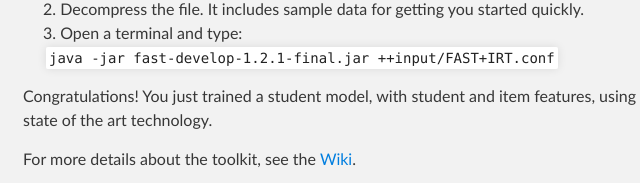
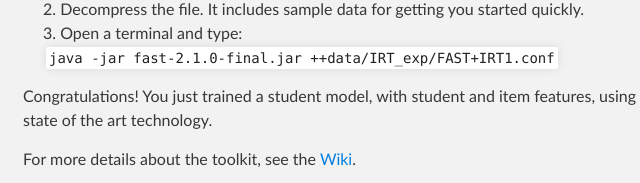
Before and after one commit to ml-smores/fast, a plain HTML site: page index.html in a window 1280 px wide. Shown: the part 930-1113 px from the top of the page, 297-937 px from the left. Drawn offline with Linux system fonts and the light colour scheme.

Commit message:
Update index.html

```diff
--- a/index.html
+++ b/index.html
@@ -59,7 +59,7 @@ We think FAST is easier to use, because it only requires a CSV with the features
 <li>Download the latest release <a href="https://github.com/ml-smores/fast/releases">here</a>.</li>
 <li> Decompress the file.  It includes sample data for getting you started quickly. </li>
 <li> Open a terminal and type:  </br>
-<code>java -jar fast-develop-1.2.1-final.jar ++input/FAST+IRT.conf</code></li>
+<code>java -jar fast-2.1.0-final.jar ++data/IRT_exp/FAST+IRT1.conf</code></li>
 </ol>
 
 <p>Congratulations! You just trained a student model, with student and item features, using state of the art technology.</p>
```
